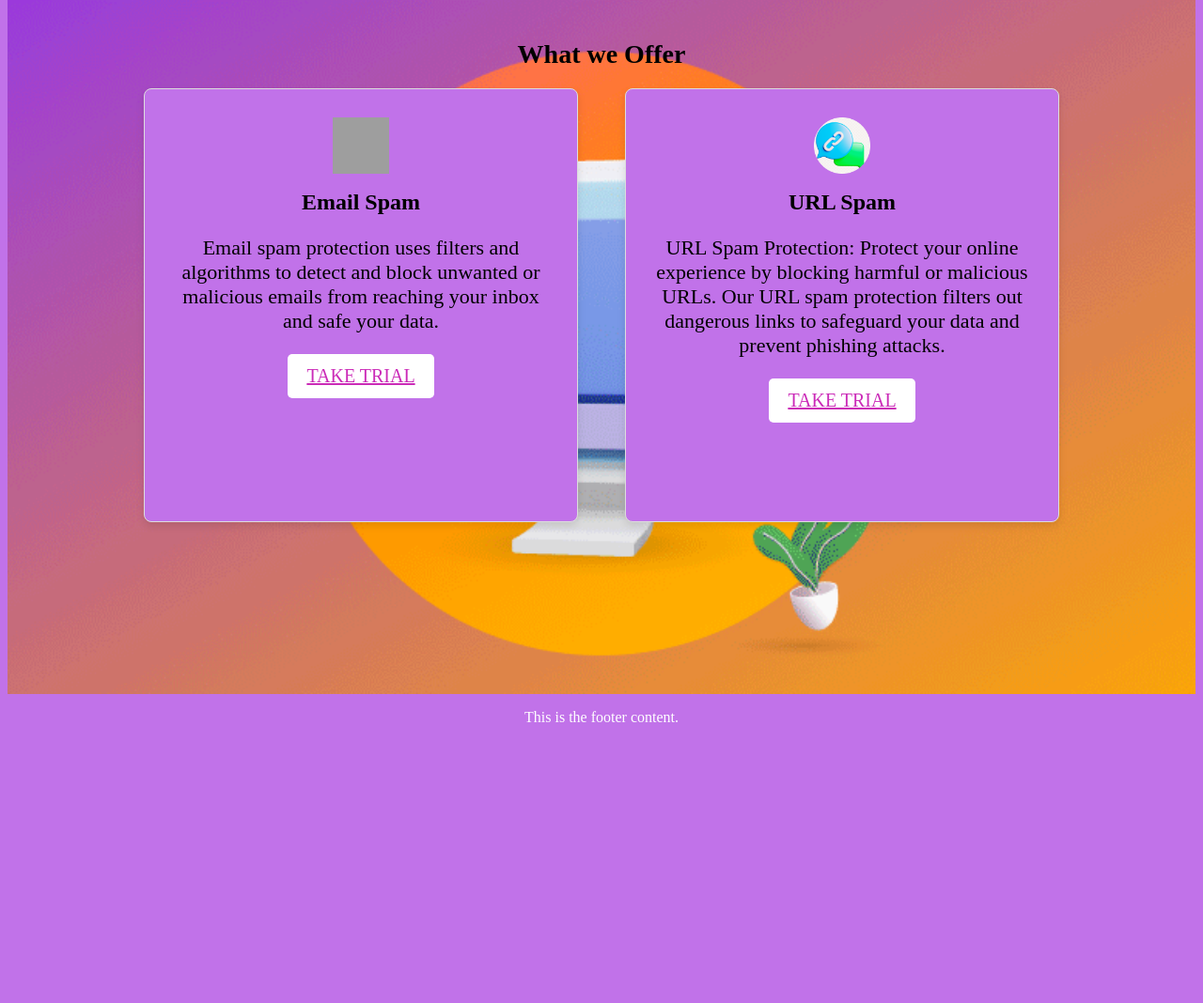
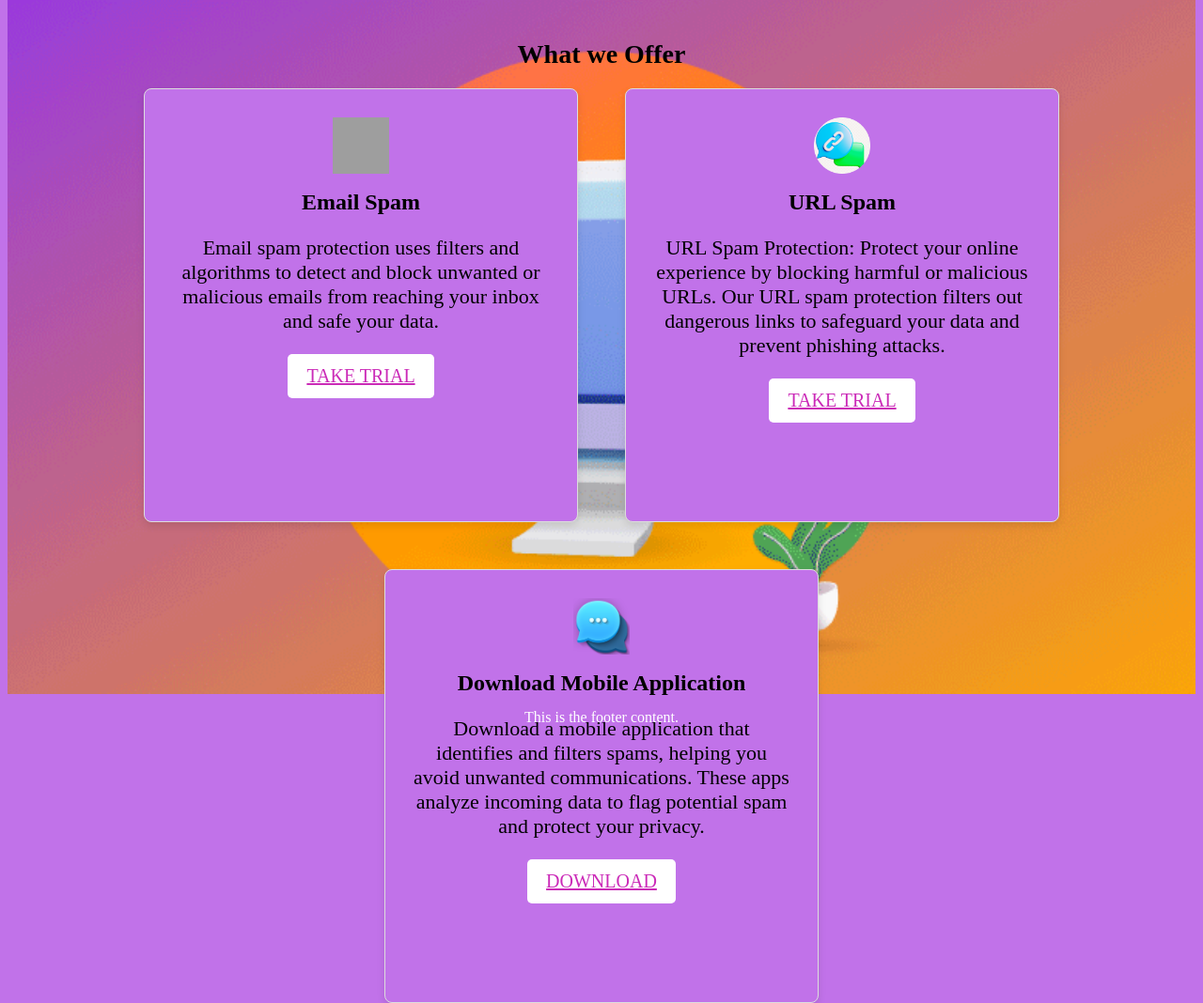
Before and after one commit to SheetalThakur2003/cybersathi, a Django app: page /download/ in a window 1280 px wide. Shown: the part 117-1185 px from the top of the page at 94% size. Before the commit the page ends 886 px from the top, so only its background shows below. Run offline with Django 4.2, Linux system fonts and the light colour scheme; grey boxes are pictures that could not be loaded.

Commit message:
Update download.html

```diff
--- a/MyProject/main/templates/download.html
+++ b/MyProject/main/templates/download.html
@@ -237,6 +237,15 @@
                         Our URL spam protection filters out dangerous links to safeguard your data and prevent phishing attacks.</p>
                      <a href="https://phishing-url-detection-t80b.onrender.com/" class="download-btn">Take Trial</a> <!-- Updated -->
                 </div>
+                <div class="box">
+                    <div class="icon-bg">
+                        <img src="{% static 'images/about/icon3.png' %}" alt="Icon 1" class="icon">
+                    </div>
+                    <h3>Download Mobile Application</h3>
+                    <p>Download a mobile application that identifies and filters spams, helping you avoid unwanted communications.
+                        These apps analyze incoming data to flag potential spam and protect your privacy.</p>
+                    <a href="{% static 'Files/app-debug.apk' %}" class="download-btn">Download</a> <!-- Updated -->
+                </div>
             </div>
         </div>
     </div>
```
